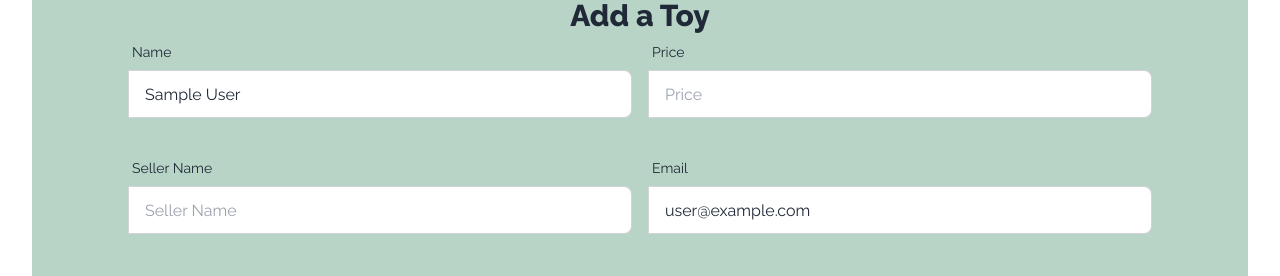
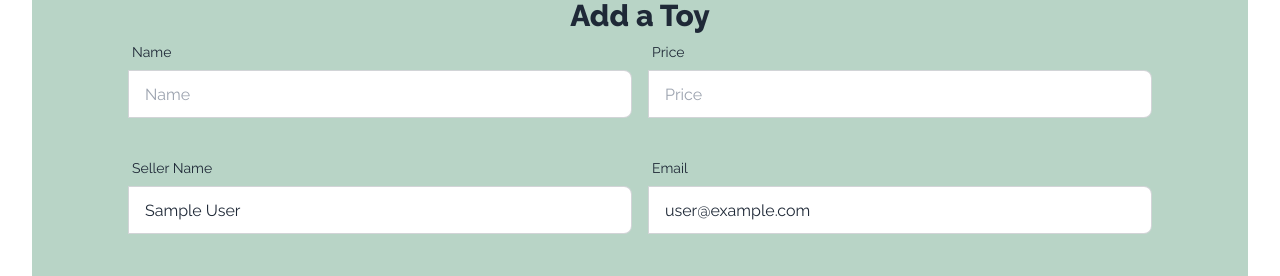
Before and after one commit to jradnan/toy-marketplace-client-side-jradnan, a React (Vite) app: page /addToy in a window 1280 px wide. Shown: the part 278-554 px from the top of the page. Built offline with nearby package versions, Linux system fonts and the light colour scheme; no server answers; sample sign-in values are in the browser's storage.

Commit message:
toy details added

```diff
--- a/src/Components/Toys/Add A Toy/AddToy.jsx
+++ b/src/Components/Toys/Add A Toy/AddToy.jsx
@@ -54,7 +54,7 @@ const AddToy = () => {
                             <span className="label-text">Name</span>
                         </label>
                         <label className="input-group">
-                            <input type="text" name="name" placeholder="Name" defaultValue={user?.displayName} className="input input-bordered w-full" />
+                            <input type="text" name="name" placeholder="Name"  className="input input-bordered w-full" />
                         </label>
                     </div>
                     <div className="form-control md:w-1/2 ml-4">
@@ -73,7 +73,7 @@ const AddToy = () => {
                             <span className="label-text">Seller Name</span>
                         </label>
                         <label className="input-group">
-                            <input type="text" name="seller" placeholder="Seller Name" className="input input-bordered w-full" />
+                            <input type="text" name="seller" defaultValue={user?.displayName} placeholder="Seller Name" className="input input-bordered w-full" />
                         </label>
                     </div>
                     <div className="form-control md:w-1/2 ml-4">
--- a/src/Components/Toys/All Toys/ToysCard.jsx
+++ b/src/Components/Toys/All Toys/ToysCard.jsx
@@ -1,7 +1,7 @@
+import { Link } from "react-router-dom";
 
 const ToysCard = ({toy}) => {
-    console.log(toy);
-    const {photo,name,seller,email,subCategory,price,rating,details,quantity} = toy;
+    const {photo,name,seller,email,subCategory,price,rating,details,quantity, _id} = toy;
     return (
         <div className="overflow-x-auto w-full">
             <table className="table w-full">
@@ -51,7 +51,7 @@ const ToysCard = ({toy}) => {
                             {quantity}
                         </td>
                         <th>
-                            <button className="btn btn-ghost btn-xs">details</button>
+                           <Link to={`/toyDetails/${_id}`}> <button className="btn btn-ghost btn-xs">details</button></Link>
                         </th>
                     </tr>
                 </tbody>
--- a/src/Components/Toys/My Toys/UpdatedToy.jsx
+++ b/src/Components/Toys/My Toys/UpdatedToy.jsx
@@ -135,7 +135,7 @@ const UpdatedToy = () => {
                             </label>
                         </div>
                     </div>
-                    <input type="submit" value="Add Toy" className="bg-[#38797B] text-[white] py-3 rounded-xl cursor-pointer btn-block" />
+                    <input type="submit" value="Update Toy" className="bg-[#38797B] text-[white] py-3 rounded-xl cursor-pointer btn-block" />
 
                 </form>
             </div>
--- /dev/null
+++ b/src/Components/Toys/ToyDetils/ToyDetails.jsx
@@ -0,0 +1,26 @@
+import { useLoaderData } from "react-router-dom";
+
+const ToyDetails = () => {
+    const allDetails = useLoaderData();
+    console.log(allDetails);
+    const { photo, name, seller, email, subCategory, price, rating, details, quantity, _id } = allDetails;
+    return (
+        <div>
+            <div className="hero min-h-screen bg-base-200">
+                <div className="hero-content flex-col lg:flex-row">
+                    <img src={photo} className="max-w-sm rounded-lg shadow-2xl" />
+                    <div>
+                        <h1 className="text-5xl font-bold">{name}</h1>
+                        <p className="py-6">Seller: {seller}</p>
+                        <p className="py-6">Email: {email}</p>
+                        <p className="py-6">rating: {rating}</p>
+                        <p className="py-6">Available Quantity: {quantity}</p>
+                        <h1 className="text-[180x]">Details: {details}</h1>
+                    </div>
+                </div>
+            </div>
+        </div>
+    );
+};
+
+export default ToyDetails;
--- a/src/main.jsx
+++ b/src/main.jsx
@@ -16,6 +16,7 @@ import AuthProvider from './Provider/AuthProvider.jsx';
 import Blogs from './Components/Blogs/Blogs.jsx';
 import PrivateRoute from './Components/PrivateRote/PrivateRoute.jsx';
 import UpdatedToy from './Components/Toys/My Toys/UpdatedToy.jsx';
+import ToyDetails from './Components/Toys/ToyDetils/ToyDetails.jsx';
 
 const router = createBrowserRouter([
   {
@@ -54,6 +55,11 @@ const router = createBrowserRouter([
         path:'/updateToy/:id',
         element:<UpdatedToy></UpdatedToy>,
         loader:({params}) => fetch(`http://localhost:5000/allToy/${params.id}`)
+      },
+      {
+        path:'/toyDetails/:id',
+        element:<ToyDetails></ToyDetails>,
+        loader:({params}) => fetch(`http://localhost:5000/allToy/${params.id}`)
       }
     ]
   },
```
